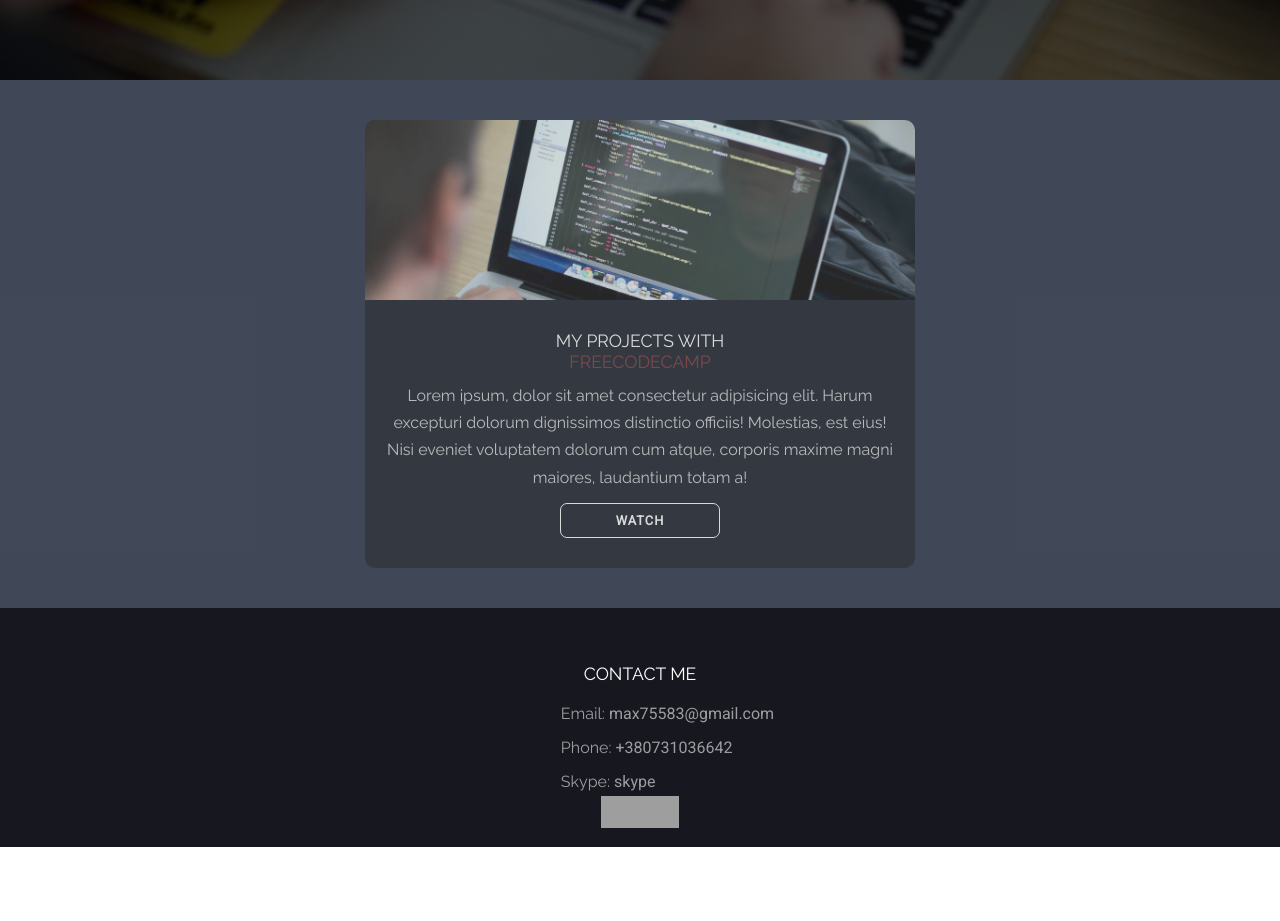
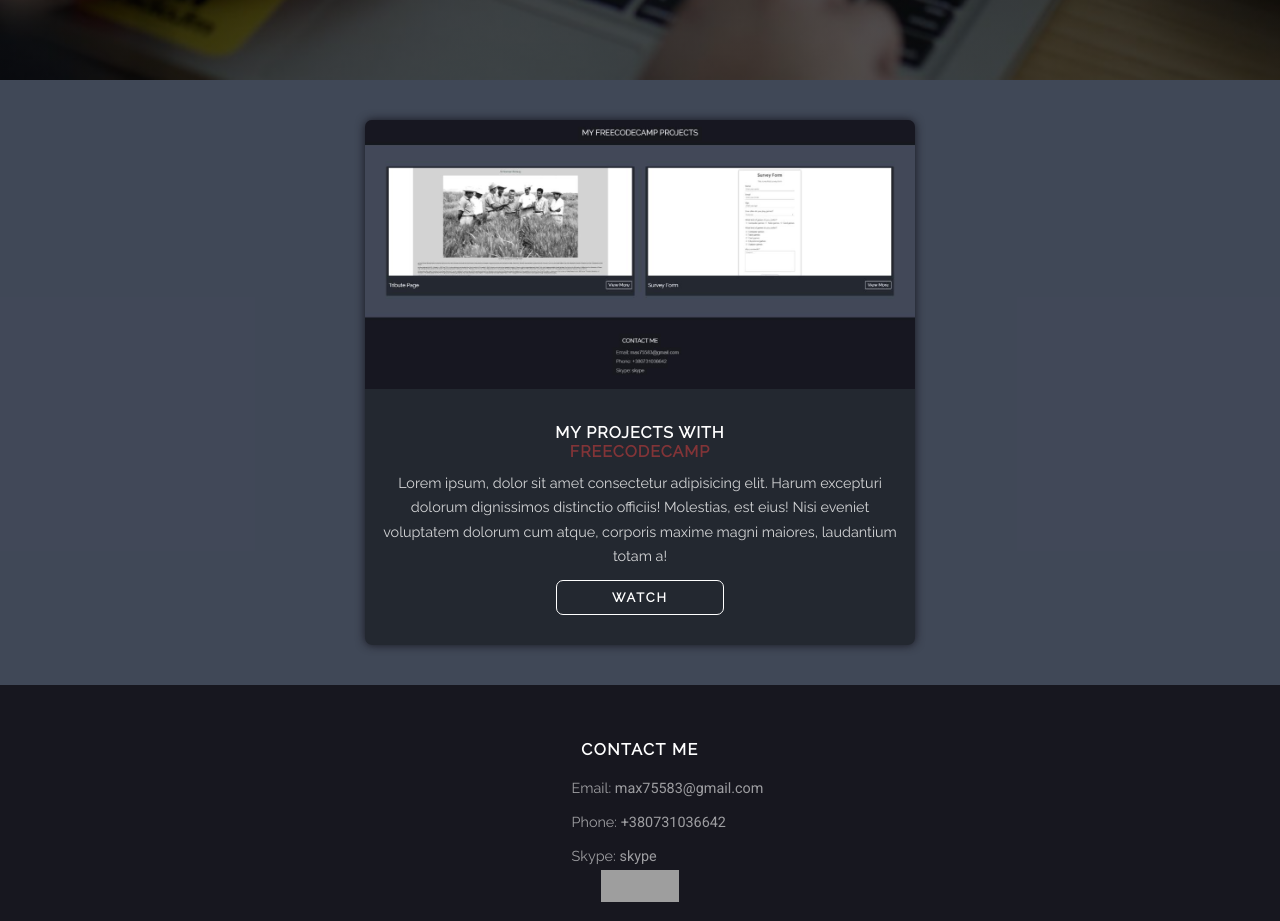
Before and after one commit to MaksimMishchenko/maksimmihchenko.github.io, a website built with webpack: page src/index.html in a window 1280 px wide. Shown: the part 720-1641 px from the top of the page. Before the commit the page ends 1567 px from the top, so only its background shows below. Built offline with nearby package versions, Linux system fonts and the light colour scheme; grey boxes are pictures that could not be loaded; files whose address does not match are found by name.

Commit message:
Поправлены стили, внесены правки в бд, внесены правки в шаблон карточки

```diff
--- a/My-freecodecamp-projects/style.css
+++ b/My-freecodecamp-projects/style.css
@@ -19,6 +19,7 @@
 	font-weight: 500;
 	text-transform: uppercase;
 	font-size: 1.8em;
+	letter-spacing: 1px;
 	margin: 30px 0;
 }
 
@@ -48,15 +49,6 @@
 .main-content__img {
 	background-size: cover;
 	width: 100%;
-	height: 600px;
-}
-
-.main-content__project-card-1 .main-content__img {
-	background-image: url(/My-freecodecamp-projects/assets/img/tribute_page.jpg);
-}
-
-.main-content__project-card-2 .main-content__img {
-	background-image: url(/My-freecodecamp-projects/assets/img/survey_form.jpg);
 }
 
 .main-content__buttons {
@@ -64,6 +56,7 @@
     align-items: center;
 	justify-content: space-between;
 	padding: 5px 0;
+	font-size: 1em;
 }
 
 .main-content__card-header {
@@ -97,7 +90,9 @@
 
 .my-contacts__header {
 	text-align: center;
-    font-size: 1.3em;
+	font-size: 1em;
+	font-weight: 600;
+	letter-spacing: 1.5px;
     text-transform: uppercase;
 	color: white;
 }
@@ -110,7 +105,7 @@
 .my-contacts__list {
 	list-style: none;
 	width: fit-content;
-	font-size: 1.1em;
+	font-size: 0.9em;
 	color: rgba(255, 255, 255, 0.58);
 	margin-bottom: 0;
 }
@@ -136,26 +131,10 @@
 	bottom: 15px;
 }
 
-@media screen and (max-width: 2300px) {
-	.main-content__img {
-		height: 400px;
-	}
-}
-
-@media screen and (max-width: 1700px) {
-	.main-content__img {
-		height: 310px;
-	}
-}
-
 @media screen and (max-width: 1500px) {
 	.main-content__project-card {
 		width: calc(100% / 12 * 6 - 80px);
 		margin: 20px;
-	}
-
-	.main-content__img {
-		height: 250px;
 	}
 }
 
@@ -163,10 +142,6 @@
 	.block-for-header__header {
 		font-size: 1.5em;
 		margin: 20px 0;
-	}
-
-	.main-content__img {
-		height: 200px;
 	}
 
 	.main-content__button {
@@ -189,16 +164,8 @@
 		margin-top: 20px;
 	}
 
-	.main-content__buttons, .my-contacts__header {
-		font-size: 0.9em;
-	}
-
 	.main-content__buttons {
 		padding: 0;
-	}
-
-	.main-content__img {
-		height: 270px;
 	}
 
 	.my-contacts {
@@ -206,7 +173,6 @@
 	}
 
 	.my-contacts__list {
-		font-size: 0.8em;
 		padding: 0;
 	}
 }
@@ -216,15 +182,6 @@
 	.main-content__projects {
 		padding: 20px 50px;
 	}
-
-	/* .main-content__project-card {
-		width: calc(100% / 12 * 12);
-		margin: 0;
-	} */
-
-	.main-content__img {
-		height: 200px;
-	}
 }
 
 @media screen and (max-width: 500px) {
@@ -232,39 +189,7 @@
 		padding: 20px 10px;
 	}
 
-	.block-for-header__header {
-		font-size: 1.2em;
-	}
-
 	.main-content__project-card-2 {
 		margin-top: 10px;
 	}
-
-	.main-content__img {
-		height: 170px;
-	}
 }
-
-@media screen and (max-width: 400px) {
-	.main-content__img {
-		height: 160px;
-	}
-}
-
-@media screen and (max-width: 350px) {
-	.main-content__img {
-		height: 150px;
-	}
-}
-
-@media screen and (max-width: 320px) {
-	.main-content__img {
-		height: 135px;
-	}
-}
-
-@media screen and (max-width: 300px) {
-	.block-for-header__header {
-		font-size: 1em;
-	}
-}
--- a/src/scss/_my-contacts.scss
+++ b/src/scss/_my-contacts.scss
@@ -15,21 +15,11 @@
 
 .my-contacts__header {
 	text-align: center;
-    font-size: 1.3em;
+    font-size: 1em;
     text-transform: uppercase;
 	color: white;
-
-	@media screen and (max-width: 1300px) {
-		font-size: 1.1em;
-	}
-
-	@media screen and (max-width: 800px) {
-		font-size: 1.2em;
-	}
-
-	@media screen and (max-width: 450px) {
-		font-size: 0.7em;
-	}
+	font-weight: 600;
+    letter-spacing: 1.5px;
 }
 
 .my-contacts__for-list {
@@ -44,22 +34,12 @@
 .my-contacts__list {
 	list-style: none;
 	width: fit-content;
-	font-size: 1.1em;
+	font-size: 0.9em;
 	color: rgba(255, 255, 255, 0.58);
 	margin-bottom: 0;
 
-	@media screen and (max-width: 1300px) {
-		font-size: 1em;
-	}
-
-	@media screen and (max-width: 800px) {
-		font-size: 0.9em;
-		margin: 0;
-    	padding: 0;
-	}
-
-	@media screen and (max-width: 450px) {
-		font-size: 0.6em;
+	@media screen and (max-width: 500px) {
+		padding: 0;
 	}
 }
 
--- a/src/scss/_my-projects.scss
+++ b/src/scss/_my-projects.scss
@@ -10,14 +10,14 @@
 	width: calc(100% / 12 * 4 - 60px);
 	color: white;
 	text-align: center;
-	border-radius: 10px;
+	border-radius: 7px;
 	margin: 30px;
 	display: flex;
     flex-direction: column;
 	align-items: center;
 	padding-bottom: 35px;
-	filter: contrast(0.7);
 	transition: 0.7s all ease;
+	box-shadow: 0px 0px 10px #171720;
 
 	&:nth-child(1) {
 
@@ -49,63 +49,35 @@
 
 }
 
-.my-projects__item:hover {
-	box-shadow: 0px 0px 15px #cdcccc99;
-    filter: contrast(1);
+.my-projects__image-wrapper {
+	border-top-left-radius: inherit;
+	border-top-right-radius: inherit;
 }
 
 .my-projects__image {
-	background-image: url(/dist/assets/img/my_freecodecamp_projects.jpg);
-	background-size: cover;
 	width: 100%;
-	height: 350px;
 	border-top-left-radius: inherit;
 	border-top-right-radius: inherit;
-
-	@media screen and (max-width: 2200px) {
-		height: 300px;
-	}
-
-	@media screen and (max-width: 1900px) {
-		height: 250px;
-	}
-
-	@media screen and (max-width: 1500px) {
-		height: 180px;
-	}
-
-	@media screen and (max-width: 1200px) {
-		height: 175px;
-	}
-
-	@media screen and (max-width: 800px) {
-		height: 180px;
-	}
-
-	@media screen and (max-width: 450px) {
-		height: 130px;
-	}
 }
 
 .my-projects__header {
 	text-transform: uppercase;
 	width: 60%;
 	margin-top: 30px;
-    font-size: 1.3em;
+	font-size: 1em;
+	font-weight: 600;
+	letter-spacing: 1px;
 
 	 @media screen and (max-width: 1300px) {
-		font-size: 1.1em;
 		margin-top: 30px;
 		width: 55%;
 	}
 
 	 @media screen and (max-width: 800px) {
 		margin-top: 20px;
-		font-size: 1.2em;
 	}
 
 	 @media screen and (max-width: 450px) {
-		font-size: 0.7em;
     	margin-top: 10px;
 	}
 }
@@ -122,25 +94,20 @@
 .my-projects__text {
 	padding: 10px 20px 15px 20px;
     text-align: center;
-    font-size: 1.1em;
+    font-size: 0.9em;
 	color: rgba(255,255,255,0.8);
 	line-height: 1.7;
 
 	@media screen and (max-width: 1300px) {
-		font-size: 1em;
 		padding: 10px 15px 12px 15px;
 	}
 
 	@media screen and (max-width: 800px) {
 		padding: 10px 20px 15px 20px;
-    	text-align: center;
-		font-size: 0.9em;
 	}
 
 	@media screen and (max-width: 450px) {
 		padding: 5px 10px 10px 10px;
-		text-align: center;
-		font-size: 0.6em;
 	}
 }
 
@@ -151,25 +118,22 @@
     border-radius: 7px;
 	text-transform: uppercase;
 	text-decoration: none;
-	font-size: 0.9em;
+	font-size: 0.8em;
+	font-weight: 600;
     color: white;
-    font-weight: 600;
-	letter-spacing: 1px;
+	letter-spacing: 2px;
 	transition: 0.5s all ease;
-	font-family: 'Roboto', sans-serif;
+	font-family: 'Raleway', sans-serif;
 
 	@media screen and (max-width: 1300px) {
-		font-size: 0.8em;
 		padding: 9px 55px;
 	}
 
 	@media screen and (max-width: 800px) {
-		font-size: 0.7em;
 		padding: 8px 55px;
 	}
 
 	@media screen and (max-width: 450px) {
-		font-size: .5em;
     	padding: 5px 35px;
 	}
 }
```
Also changed, not shown: My-freecodecamp-projects/index.html (+2 -2 lines), dist/assets/html-templates/project-card.html, dist/assets/myDB/cardsinfo.json, dist/index.html, 4 other files.
